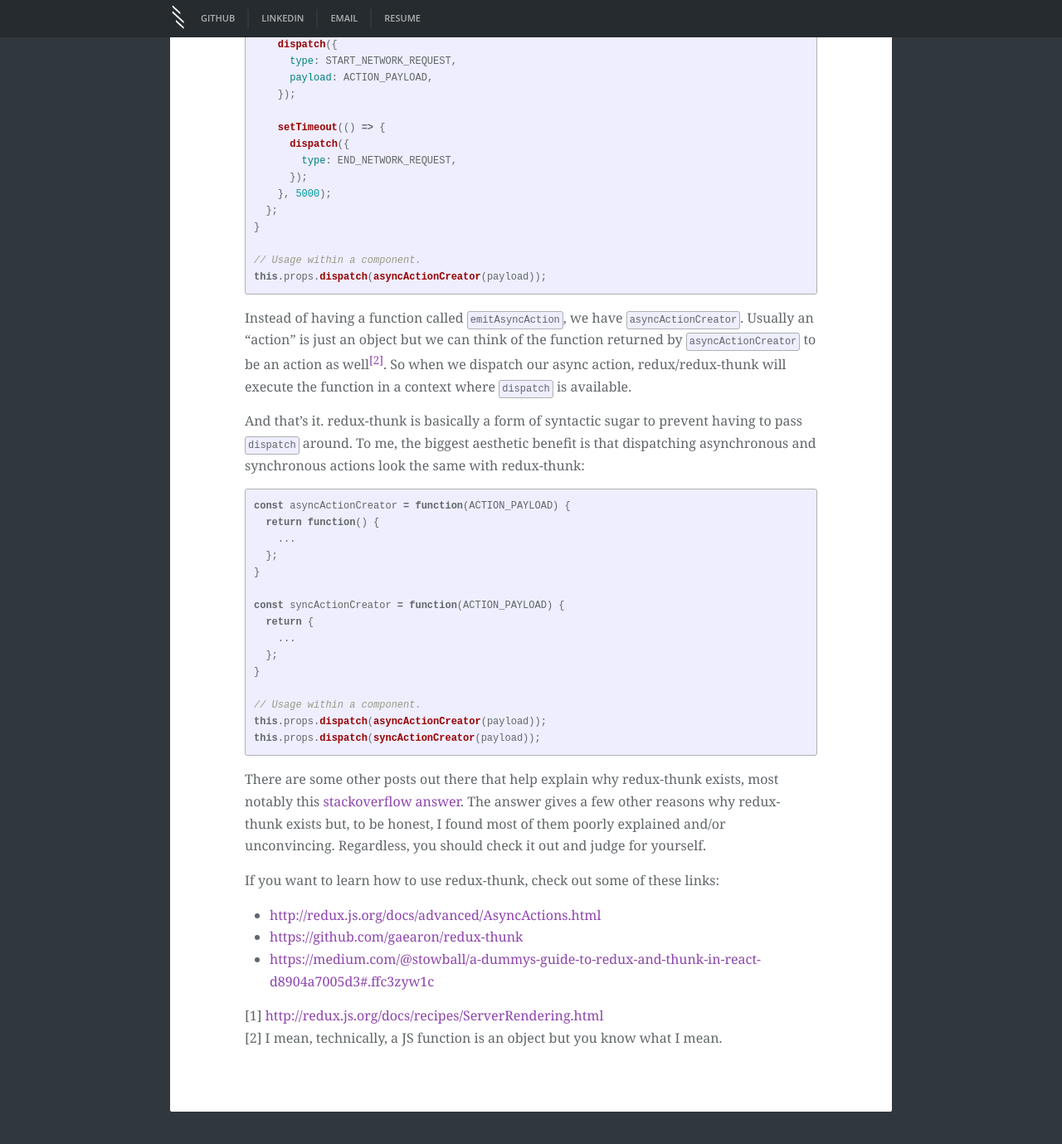
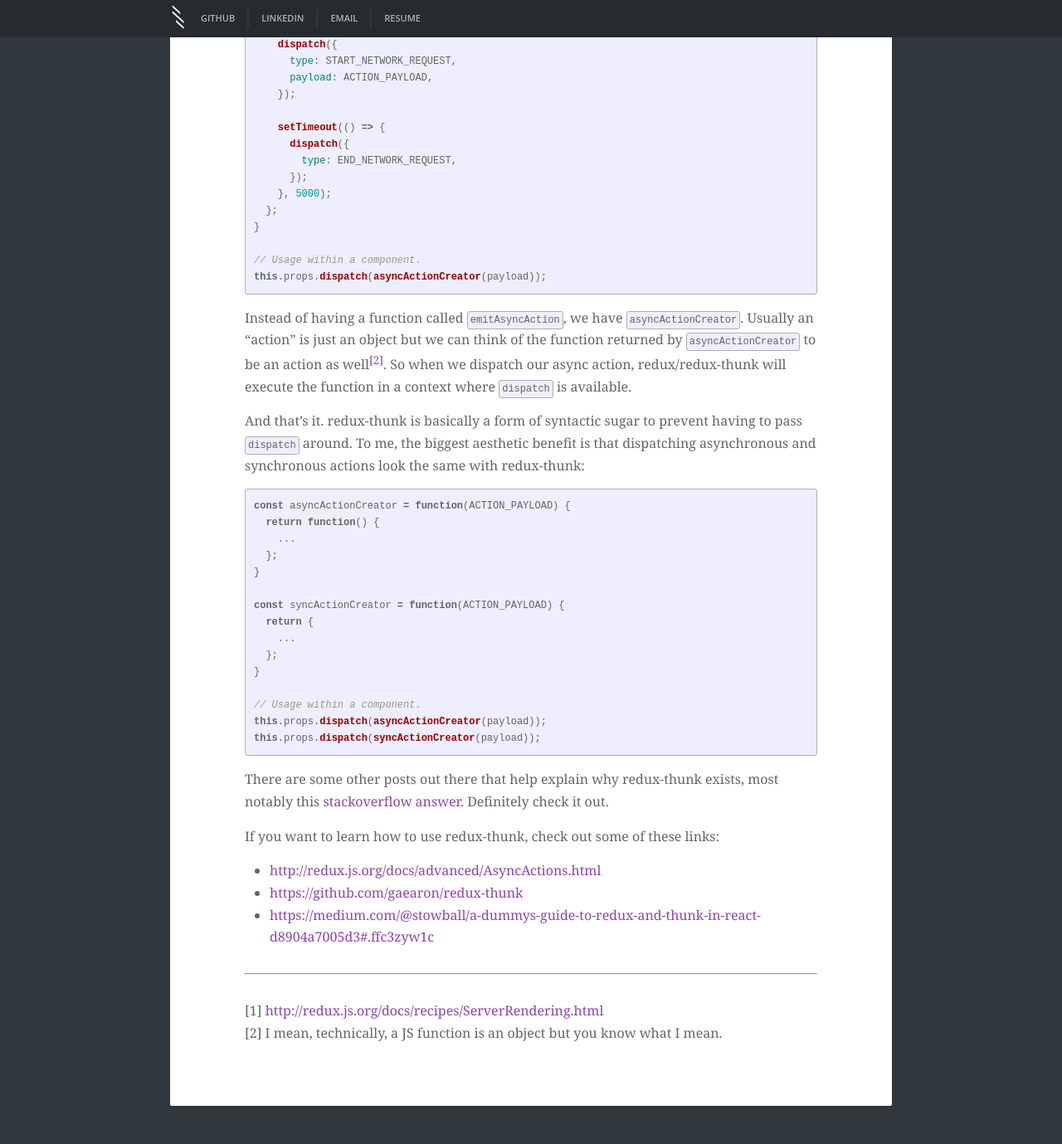
Before and after one commit to shamwow/shahmeer-jekyll, a Jekyll site: the page built from _posts/2017-01-16-the-purpose-of-redux-thunk.markdown, in a window 1280 px wide and 1400 px high, scrolled down 2428 px. Shown: the top 1379 px of the window at 83% size. Built offline with Jekyll 4.4.1, drawn with Linux system fonts in a browser that asks for light colours.

Commit message:
new blog post

```diff
--- a/_posts/2017-01-16-the-purpose-of-redux-thunk.markdown
+++ b/_posts/2017-01-16-the-purpose-of-redux-thunk.markdown
@@ -117,7 +117,7 @@ this.props.dispatch(asyncActionCreator(payload));
 this.props.dispatch(syncActionCreator(payload));
 {% endhighlight %}
 
-There are some other posts out there that help explain why redux-thunk exists, most notably this <a href="http://stackoverflow.com/questions/35411423/how-to-dispatch-a-redux-action-with-a-timeout/35415559#35415559" target="_blank">stackoverflow answer</a>. The answer gives a few other reasons why redux-thunk exists but, to be honest, I found most of them poorly explained and/or unconvincing. Regardless, you should check it out and judge for yourself.
+There are some other posts out there that help explain why redux-thunk exists, most notably this <a href="http://stackoverflow.com/questions/35411423/how-to-dispatch-a-redux-action-with-a-timeout/35415559#35415559" target="_blank">stackoverflow answer</a>. Definitely check it out.
 
 If you want to learn how to use redux-thunk, check out some of these links:
 
@@ -125,5 +125,7 @@ If you want to learn how to use redux-thunk, check out some of these links:
  - <a href="https://github.com/gaearon/redux-thunk" target="_blank">https://github.com/gaearon/redux-thunk</a>
  - <a href="https://medium.com/@stowball/a-dummys-guide-to-redux-and-thunk-in-react-d8904a7005d3#.ffc3zyw1c" target="_blank">https://medium.com/@stowball/a-dummys-guide-to-redux-and-thunk-in-react-d8904a7005d3#.ffc3zyw1c</a>
 
+----
+
 [1] <a name="citation-1" traget="_blank" href="http://redux.js.org/docs/recipes/ServerRendering.html">http://redux.js.org/docs/recipes/ServerRendering.html</a><br />
 [2] I mean, technically, a JS function is an object but you know what I mean.<a name="citation-2"></a>
--- a/_posts/2017-02-02-graph-theory-and-computer-graphics.markdown
+++ b/_posts/2017-02-02-graph-theory-and-computer-graphics.markdown
@@ -110,6 +110,8 @@ Kind of a bummer right? Regardless, it's pretty cool to me that something like H
 
 There are a couple of things I didn't touch on here. For example, I talked about triangulations assuming we already had one. What if we're given an arbitrary polygon and have to compute the triangulation? How many triangulations exist for a polygon and so all their corresponding dual graphs contain Hamiltonian paths? If you're interested, these questions and more are discussed in <a traget="_blank" href="https://www.palfrader.org/research/misc/2011-tristrips.pdf">this paper</a>.
 
+----
+
 [1] <a name="citation-1" traget="_blank" href="http://hacksoflife.blogspot.sg/2010/01/to-strip-or-not-to-strip.html">http://hacksoflife.blogspot.sg/2010/01/to-strip-or-not-to-strip.html</a><br />
 [2] <a name="citation-2" traget="_blank" href="https://en.wikipedia.org/wiki/Hamiltonian_path#Bondy.E2.80.93Chv.C3.A1tal_theorem">https://en.wikipedia.org/wiki/Hamiltonian_path</a><br />
 [3] <a name="citation-3" traget="_blank" href="http://www.rose-hulman.edu/mathjournal/archives/2000/vol1-n1/paper4/v1n1-4pd.PDF">http://www.rose-hulman.edu</a><br />
--- a/_posts/2017-03-06-avoid-overfetching-with-filtered-queries.markdown
+++ b/_posts/2017-03-06-avoid-overfetching-with-filtered-queries.markdown
@@ -136,6 +136,8 @@ Given existing data for a water bottle, the endpoint string is easy to construct
 
 Some notes. If you're using GraphQL (Relay or not), strongly consider static queries<sup>[[3]](#citation-3)</sup>. Even if you don't use Relay, you can still precompile these and have your request payload just be an identifier rather than sending up the entire GraphQL query. You can also optimize the amount of data you fetch by having different static queries and doing something similar to Relay's `RefetchContainer`. Regardless though, in almost all cases sending along some more data with a request isn't going to be the main bottleneck. Something like actually initiating the request will be. So if you're going to make a a request for data, sending along some more probably won't hurt performance too much. This can obviously differ on a case by case basis so, as with everything, understand your situation before taking action.
 
+----
+
 [1] <a name="citation-1" href="https://github.com/facebook/relay/blob/master/packages/react-relay/classic/traversal/diffRelayQuery.js#L77" target="_blank">https://github.com/facebook/relay/blob/master/packages/react-relay/classic/traversal/diffRelayQuery.js#L77</a><br />
 [2] <a name="citation-2" href="https://facebook.github.io/relay/docs/refetch-container.html" target="_blank">https://facebook.github.io/relay/docs/refetch-container.html</a><br />
 [3] <a name="citation-3" href="https://dev-blog.apollodata.com/5-benefits-of-static-graphql-queries-b7fa90b0b69a" target="_blank">https://dev-blog.apollodata.com/5-benefits-of-static-graphql-queries-b7fa90b0b69a</a><br />
--- a/_sass/base.scss
+++ b/_sass/base.scss
@@ -64,6 +64,11 @@ figure > img {
 
 figcaption {
   font-size: 75%;
+}
+
+hr {
+  margin-top: $spacing-unit;
+  margin-bottom: $spacing-unit;
 }
 
 /**
```
Also changed, not shown: _posts/2017-03-06-avoiding-single-page-application-cache-staleness.markdown (added, +41 -0 lines), assets/img/post_headers/avoiding-cache-staleness.svg (added).
